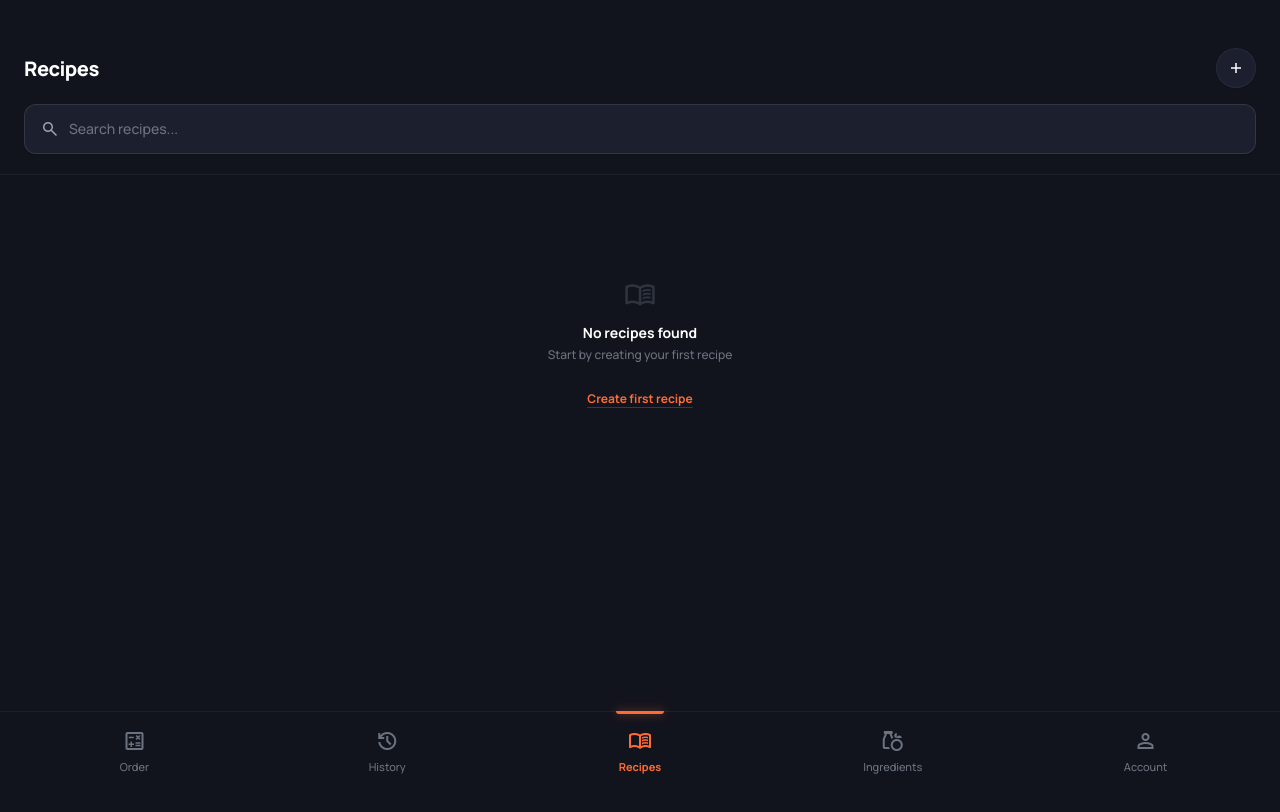
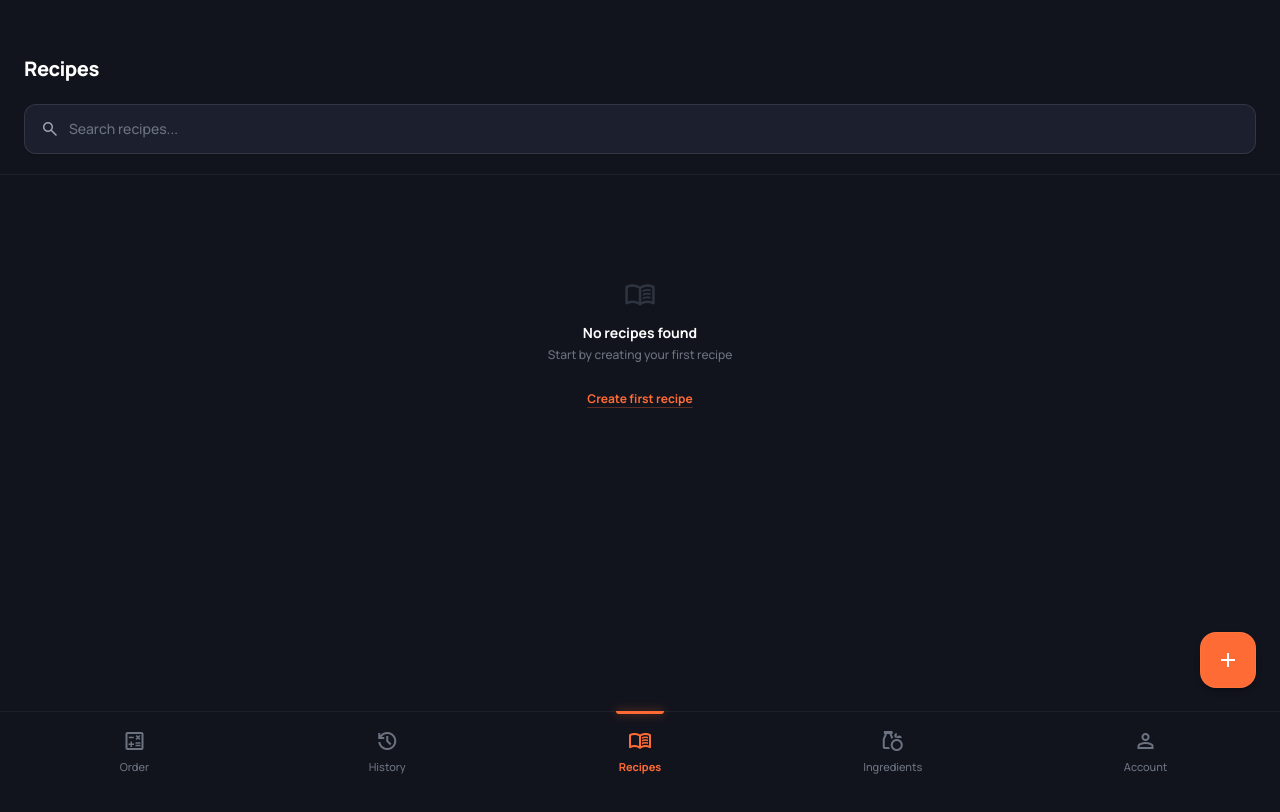
Before and after one commit to Muhibush/food_cost, a React (Vite) app in the folder apps/web/: page /recipes in a window 1280 px wide. Shown: the top 812 px of the page. Built offline with nearby package versions, Linux system fonts and the light colour scheme.

Commit message:
feat: Introduce a new FAB component and replace the RecipesList header's add button with it.

```diff
--- /dev/null
+++ b/apps/web/src/components/ui/FAB.tsx
@@ -0,0 +1,21 @@
+import React from 'react';
+import { Icon } from './Icon';
+import { cn } from '../../utils/cn';
+
+interface FABProps extends React.ButtonHTMLAttributes<HTMLButtonElement> {
+    icon: string;
+}
+
+export const FAB: React.FC<FABProps> = ({ icon, className, ...props }) => {
+    return (
+        <button
+            className={cn(
+                "fixed bottom-28 right-6 w-14 h-14 bg-primary text-white rounded-2xl flex items-center justify-center shadow-card active:scale-[0.95] transition-all z-40 border border-white/5",
+                className
+            )}
+            {...props}
+        >
+            <Icon name={icon} size="lg" />
+        </button>
+    );
+};
--- a/apps/web/src/components/ui/Header.tsx
+++ b/apps/web/src/components/ui/Header.tsx
@@ -28,7 +28,7 @@ export const Header: React.FC<HeaderProps> = ({
             "sticky top-0 z-50 bg-background-dark px-6 pt-12 pb-5 border-b border-white/5 flex flex-col gap-4",
             className
         )}>
-            <div className="flex items-center justify-between w-full">
+            <div className="flex items-center justify-between w-full min-h-[40px]">
                 <div className="flex items-center gap-4 min-w-0">
                     {showBackButton && (
                         <button
--- a/apps/web/src/pages/order_list/view/OrdersList.tsx
+++ b/apps/web/src/pages/order_list/view/OrdersList.tsx
@@ -51,7 +51,7 @@ export const OrdersList: React.FC = () => {
                 }
             />
 
-            <div className="flex-1 flex flex-col gap-6 px-6 pt-6 relative z-0">
+            <main className="flex-1 flex flex-col gap-6 px-6 pt-6 relative z-0">
                 {filteredOrders.length === 0 ? (
                     <EmptyState
                         icon="receipt_long"
@@ -88,7 +88,7 @@ export const OrdersList: React.FC = () => {
                         </Card>
                     ))
                 )}
-            </div>
+            </main>
         </div>
     );
 };
--- a/apps/web/src/pages/recipe_list/view/RecipesList.tsx
+++ b/apps/web/src/pages/recipe_list/view/RecipesList.tsx
@@ -8,6 +8,7 @@ import { Input } from '../../../components/ui/Input';
 import { Header } from '../../../components/ui/Header';
 import { MediaCard } from '../../../components/ui/MediaCard';
 import { EmptyState } from '../../../components/ui/EmptyState';
+import { FAB } from '../../../components/ui/FAB';
 
 export const RecipesList: React.FC = () => {
     const navigate = useNavigate();
@@ -33,14 +34,6 @@ export const RecipesList: React.FC = () => {
         <div className="bg-background-dark font-display text-white min-h-screen flex flex-col pb-32 -mx-5 -mt-4">
             <Header
                 title="Recipes"
-                rightElement={
-                    <button
-                        onClick={() => navigate('/recipes/new')}
-                        className="h-10 w-10 flex items-center justify-center rounded-full bg-surface-dark text-white border border-white/5 hover:bg-white/10 transition-all active:scale-[0.95] shadow-sm"
-                    >
-                        <span className="material-symbols-outlined text-[20px]">add</span>
-                    </button>
-                }
                 bottomElement={
                     <Input
                         icon="search"
@@ -92,6 +85,11 @@ export const RecipesList: React.FC = () => {
                     </div>
                 )}
             </main>
+
+            <FAB
+                icon="add"
+                onClick={() => navigate('/recipes/new')}
+            />
         </div>
     );
 };
```
